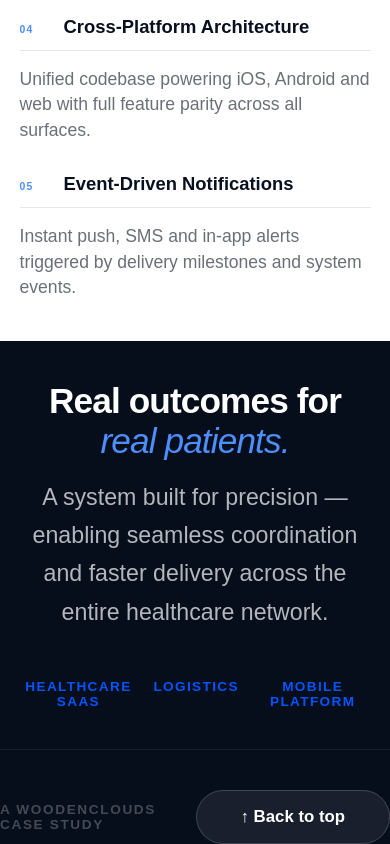
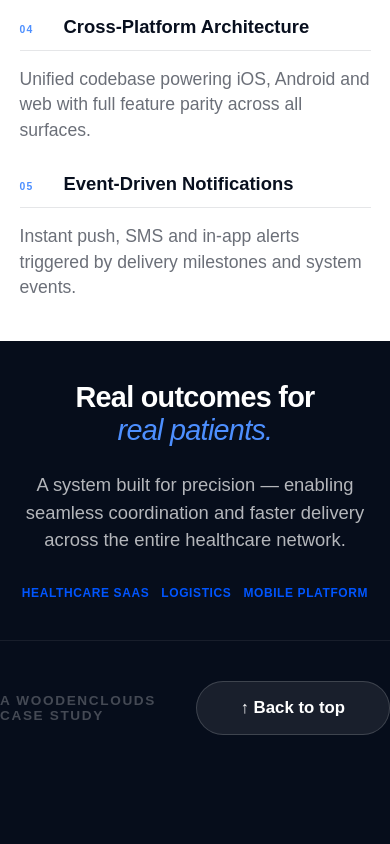
Before and after one commit to AchuAnil221/D2D-Healthcare-CaseStudy, a website built with Vite: page index.html in a window 390 px wide. Shown: the part 8046-8890 px from the top of the page. After the commit the page ends 8781 px from the top, so only its background shows below. Built offline with nearby package versions, Linux system fonts and the light colour scheme; a web font is replaced by a local one.

Commit message:
Scale down typography and spacing in impact section for mobile devices

```diff
--- a/index.html
+++ b/index.html
@@ -1337,6 +1337,23 @@
       }
       .stmt-text {
         font-size: 1.15rem;
+      }
+      .impact-h2 {
+        font-size: 1.8rem !important;
+        margin-bottom: 24px !important;
+      }
+      .impact-inner .stmt-caption {
+        font-size: 1.15rem;
+        line-height: 1.5;
+      }
+      .impact-inner .stmt-tags {
+        margin-top: 32px;
+        flex-wrap: wrap;
+        gap: 12px;
+      }
+      .impact-inner .stmt-tag {
+        font-size: 0.75rem;
+        letter-spacing: 0.05em;
       }
       .metric-num {
         font-size: 2.5rem;
```
